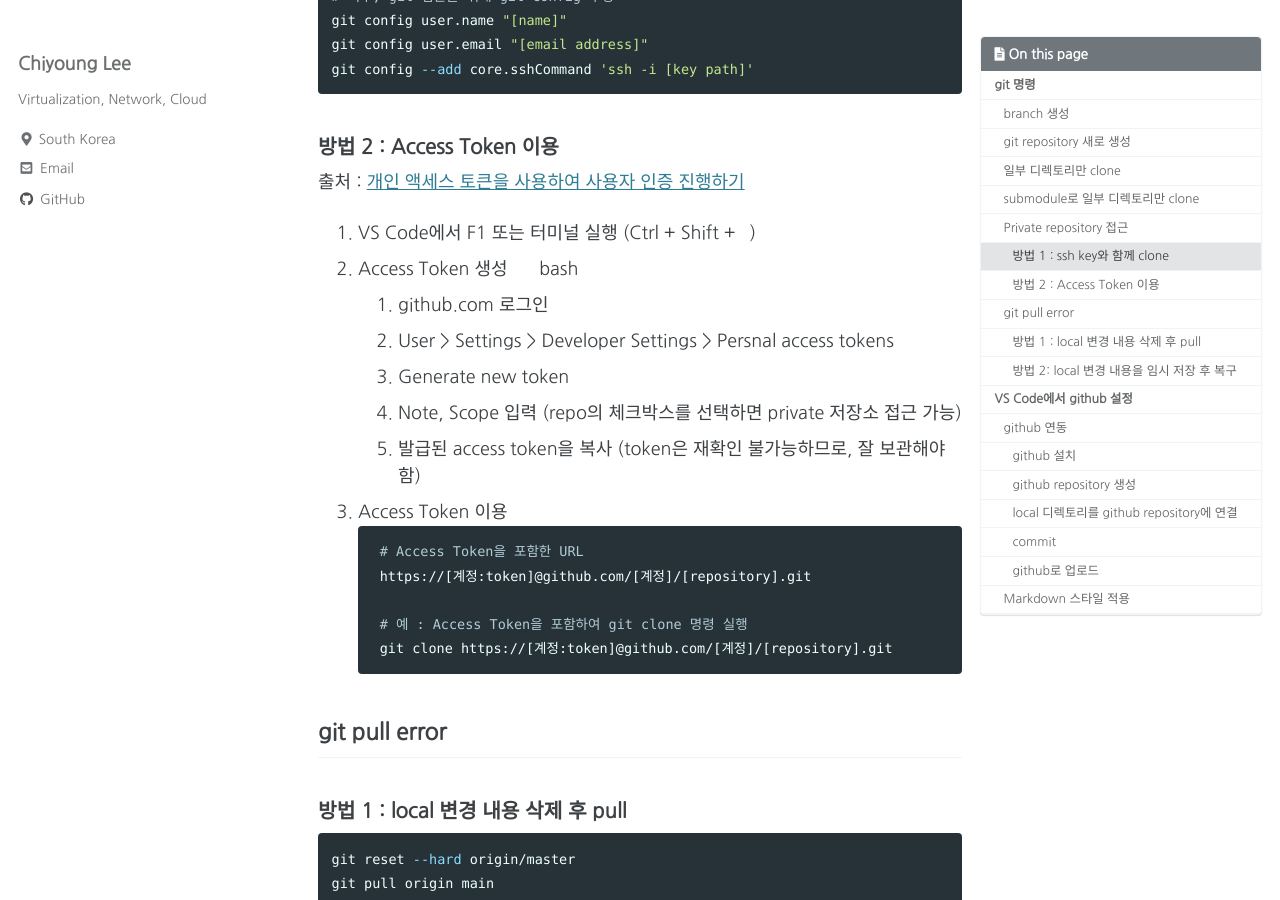
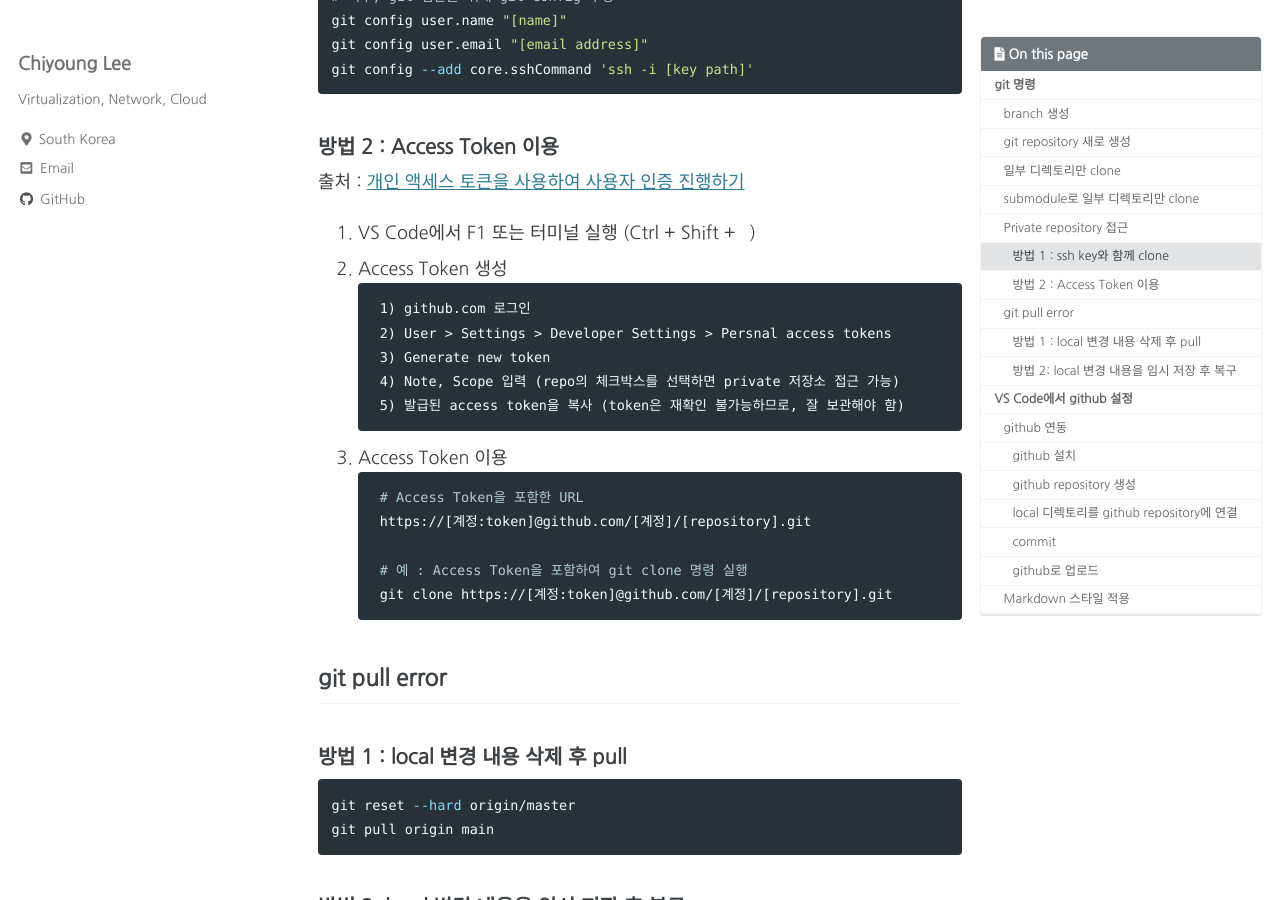
Before and after one commit to chiynglee/chiynglee.github.io, a Jekyll site: the page built from _posts/Study/2021-09-14-github.md, in a window 1280 px wide and 900 px high, scrolled down 3561 px. Built offline with Jekyll 4.4.1, drawn with Linux system fonts in a browser that asks for light colours; cached includes are drawn as plain includes.

Commit message:
re-align description of Access Token

````diff
--- a/_posts/Study/2021-09-14-github.md
+++ b/_posts/Study/2021-09-14-github.md
@@ -159,12 +159,12 @@ git config --add core.sshCommand 'ssh -i [key path]'
 
 1. VS Code에서 F1 또는 터미널 실행 (Ctrl + Shift + \`)
 2. Access Token 생성
-	```bash
-	1. github.com 로그인
-	2. User > Settings > Developer Settings > Persnal access tokens
-	3. Generate new token
-	4. Note, Scope 입력 (repo의 체크박스를 선택하면 private 저장소 접근 가능)
-	5. 발급된 access token을 복사 (token은 재확인 불가능하므로, 잘 보관해야 함)
+	```text
+	1) github.com 로그인
+	2) User > Settings > Developer Settings > Persnal access tokens
+	3) Generate new token
+	4) Note, Scope 입력 (repo의 체크박스를 선택하면 private 저장소 접근 가능)
+	5) 발급된 access token을 복사 (token은 재확인 불가능하므로, 잘 보관해야 함)
 	```
 3. Access Token 이용
 	```bash
````
